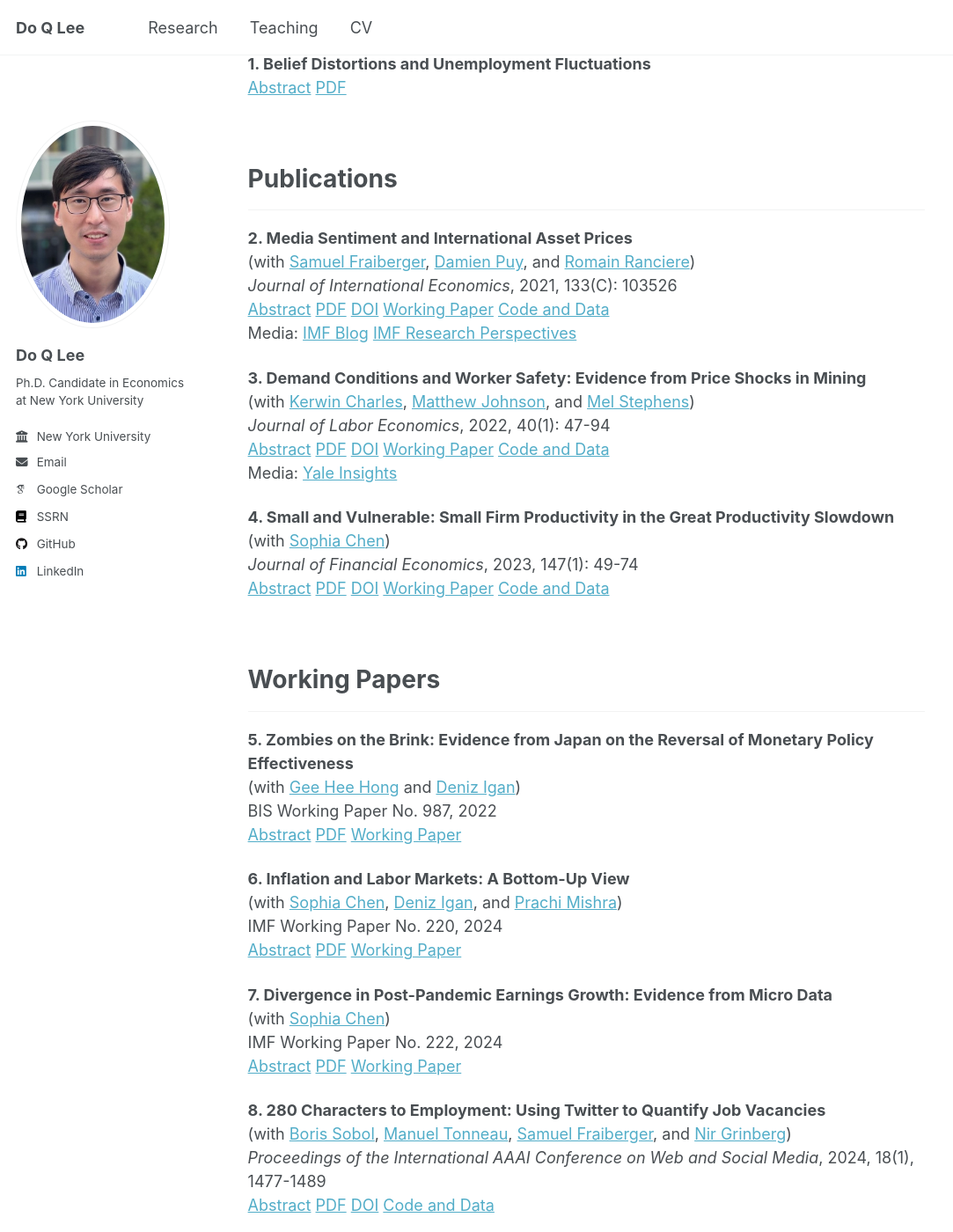
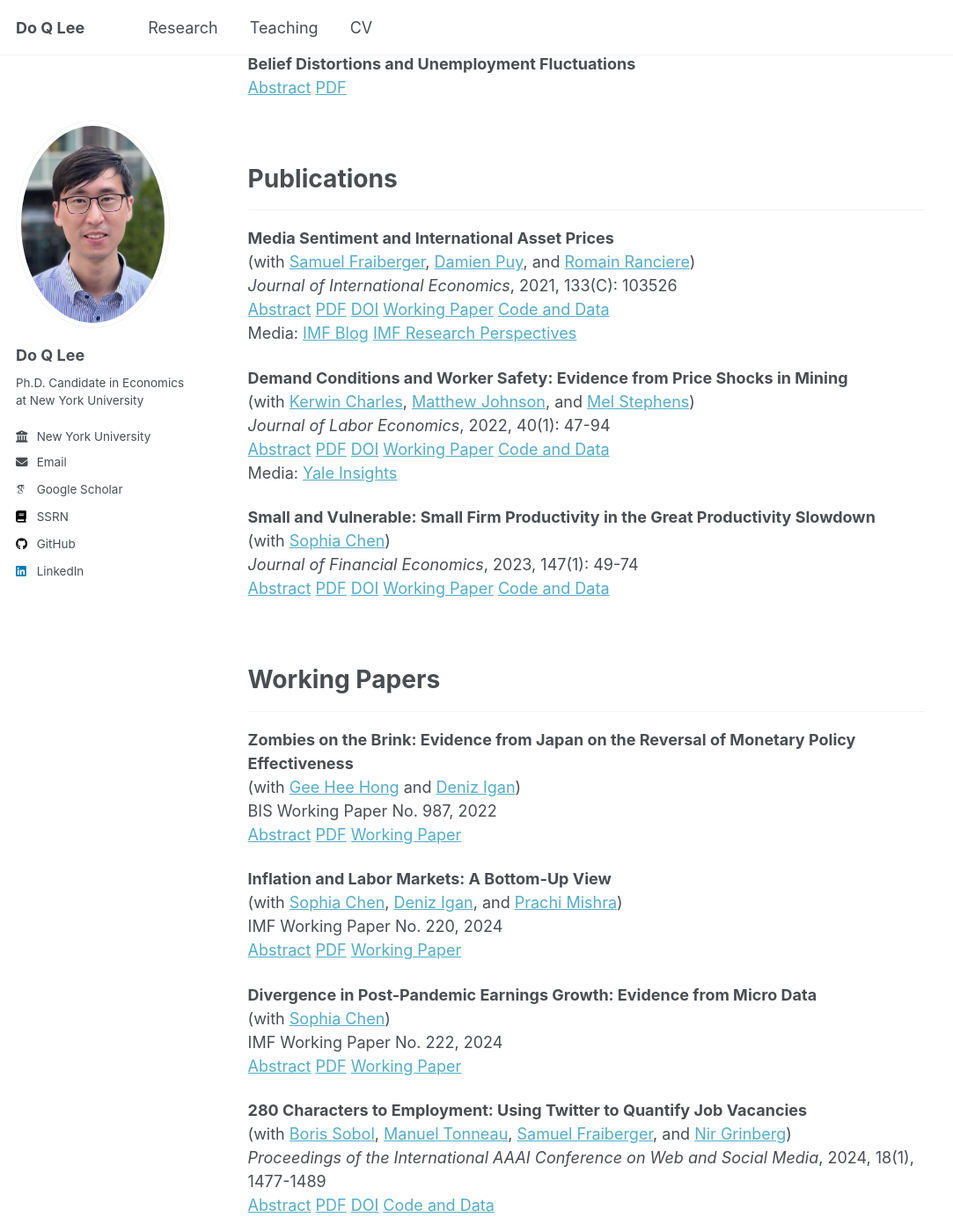
Before and after one commit to doqlee/doqlee.github.io, a Jekyll site: the page built from _pages/main.md, in a window 1280 px wide and 1400 px high, scrolled down 537 px. Shown: the whole window at 88% size, without its empty margins (0-1083 px from the left). Built offline with Jekyll 4.4.1, drawn with Linux system fonts in a browser that asks for light colours; some web fonts are replaced; some of the changed text lies outside the part shown.

Commit message:
Update main.md

```diff
--- a/_pages/main.md
+++ b/_pages/main.md
@@ -34,7 +34,7 @@ Education
 Job Market Paper
 =========
 ---
-**1. Belief Distortions and Unemployment Fluctuations** \
+**Belief Distortions and Unemployment Fluctuations** \
 <a href="#/" onclick="visib('BDUF')">Abstract</a> [PDF](../files/main.pdf)
 <div id="BDUF" style="display: none; text-align: justify; line-height: 1.2" >
 This paper studies the joint dynamics of asset prices and unemployment when expectations deviate from a rational benchmark. I decompose firms' hiring decisions into expected future cash flows and discount rates, both in the aggregate market (U.S. job filling rate) and the cross section (firm hiring rate). Under subjective beliefs implied by survey forecasts, hiring is driven by predictable errors in expected cash flows, while discount rates play a limited role. In contrast, rational expectations assign a dominant role to discount rates, suggesting that subjective beliefs overestimate the importance of cash flows. A search and matching model in which agents learn with fading memory about stock prices and cash flows can reproduce these patterns and generate realistic unemployment volatility.
@@ -46,7 +46,7 @@ This paper studies the joint dynamics of asset prices and unemployment when expe
 Publications
 =========
 ---
-**2. Media Sentiment and International Asset Prices** \
+**Media Sentiment and International Asset Prices** \
 (with [Samuel Fraiberger](https://www.samuelfraiberger.com/), [Damien Puy](https://sites.google.com/view/damienpuy), and [Romain Ranciere](https://rranciere.academia.edu/)) \
 *Journal of International Economics*, 2021, 133(C): 103526 \
 <a href="#/" onclick="visib('FLPR2021')">Abstract</a> [PDF](../files/mediaSentiment.pdf) [DOI](https://doi.org/10.1016/j.jinteco.2021.103526) [Working Paper](https://www.nber.org/papers/w25353) [Code and Data](https://doi.org/10.7910/DVN/QNKFJF) \
@@ -57,7 +57,7 @@ We investigate the relationship between media sentiment and international equity
 <IMG src="../files/FLPR2021.png"  alt="FLPR2021" style="width:70%; height:auto;"/>
 </div>
 
-**3. Demand Conditions and Worker Safety: Evidence from Price Shocks in Mining** \
+**Demand Conditions and Worker Safety: Evidence from Price Shocks in Mining** \
 (with [Kerwin Charles](https://faculty.som.yale.edu/kerwincharles/), [Matthew Johnson](https://sites.google.com/site/mslaterjohnson/home?authuser=0), and [Mel Stephens](https://sites.lsa.umich.edu/mstep/)) \
 *Journal of Labor Economics*, 2022, 40(1): 47-94 \
 <a href="#/" onclick="visib('CJLS2022')">Abstract</a> [PDF](../files/Mining.pdf) [DOI](https://doi.org/10.1086/713887) [Working Paper](https://www.nber.org/papers/w26401) [Code and Data](https://github.com/doqlee/mining) \
@@ -68,7 +68,7 @@ We investigate how demand conditions affect employers' provision of safety—som
 <IMG src="../files/CJLS2022.png"  alt="CJLS2022"/>
 </div>
 
-**4. Small and Vulnerable: Small Firm Productivity in the Great Productivity Slowdown** \
+**Small and Vulnerable: Small Firm Productivity in the Great Productivity Slowdown** \
 (with [Sophia Chen](https://sites.google.com/site/sophiachenecon/home)) \
 *Journal of Financial Economics*, 2023, 147(1): 49-74 \
 <a href="#/" onclick="visib('CL2023')">Abstract</a> [PDF](../files/SmallAndVulnerable.pdf) [DOI](https://doi.org/10.1016/j.jfineco.2022.09.007) [Working Paper](https://doi.org/10.5089/9781513564647.001) [Code and Data](https://doi.org/10.17632/49wv286my4.1)
@@ -83,7 +83,7 @@ Working Papers
 =========
 ---
 
-**5. Zombies on the Brink: Evidence from Japan on the Reversal of Monetary Policy Effectiveness** \
+**Zombies on the Brink: Evidence from Japan on the Reversal of Monetary Policy Effectiveness** \
 (with [Gee Hee Hong](https://sites.google.com/site/geeheehong/home) and [Deniz Igan](https://www.imf.org/en/Research/Researcher-CV/Author/Igan-Deniz?AuthID=163#Background)) \
 BIS Working Paper No. 987, 2022 \
 <a href="#/" onclick="visib('HIL2022')">Abstract</a> [PDF](../files/Japan.pdf) [Working Paper](https://www.bis.org/publ/work987.htm)
@@ -93,7 +93,7 @@ How does unconventional monetary policy affect corporate capital structure and i
 <IMG src="../files/HIL2022.png"  alt="HIL2022" style="width:70%; height:auto;"/>
 </div>
 
-**6. Inflation and Labor Markets: A Bottom-Up View** \
+**Inflation and Labor Markets: A Bottom-Up View** \
 (with [Sophia Chen](https://sites.google.com/site/sophiachenecon/home), [Deniz Igan](https://www.imf.org/en/Research/Researcher-CV/Author/Igan-Deniz?AuthID=163#Background), and [Prachi Mishra](https://prachimishra.in/)) \
 IMF Working Paper No. 220, 2024 \
 <a href="#/" onclick="visib('CILM2024')">Abstract</a> [PDF](../files/HomebaseInflation.pdf) [Working Paper](https://doi.org/10.5089/9798400291807.001)
@@ -103,7 +103,7 @@ U.S. inflation surged in 2021-22 and has since declined, driven largely by a sha
 <IMG src="../files/CILM2024.png"  alt="CILM2024" style="width:70%; height:auto;"/>
 </div>
 
-**7. Divergence in Post-Pandemic Earnings Growth: Evidence from Micro Data** \
+**Divergence in Post-Pandemic Earnings Growth: Evidence from Micro Data** \
 (with [Sophia Chen](https://sites.google.com/site/sophiachenecon/home)) \
 IMF Working Paper No. 222, 2024 \
 <a href="#/" onclick="visib('CL2024')">Abstract</a> [PDF](../files/HB_analysis.pdf) [Working Paper](https://doi.org/10.5089/9798400291814.001)
@@ -113,7 +113,7 @@ We analyze post-pandemic labor earnings using employer-employee data and find th
 <IMG src="../files/CL2024.png"  alt="CL2024" style="width:70%; height:auto;"/>
 </div>
 
-**8. 280 Characters to Employment: Using Twitter to Quantify Job Vacancies** \
+**280 Characters to Employment: Using Twitter to Quantify Job Vacancies** \
 (with [Boris Sobol](https://scholar.google.com/citations?user=LyWADs0AAAAJ&hl=en), [Manuel Tonneau](https://manueltonneau.com/), [Samuel Fraiberger](https://www.samuelfraiberger.com/), and [Nir Grinberg](https://cris.bgu.ac.il/en/persons/nir-grinberg)) \
 *Proceedings of the International AAAI Conference on Web and Social Media*, 2024, 18(1), 1477-1489 \
 <a href="#/" onclick="visib('STFGL2024')">Abstract</a> [PDF](../files/job_offers_twitter_icwsm_2023.pdf) [DOI](https://doi.org/10.1609/icwsm.v18i1.31403) [Code and Data](https://github.com/Socially-Embedded-Lab/twitter-job-postings)
@@ -135,13 +136,13 @@ Teaching
 =========
 ---
 
-* **Applied Statistics & Econometrics I-II** (Master’s)
-  *Teaching Assistant, NYU, 2021–2023*
-  Professors: [Banani Nandi](https://www.researchgate.net/profile/Banani-Nandi), [Bruce McNevin](https://www.brucemcnevin.org/), [Elena Goldman](https://www.pace.edu/profile/elena-goldman)
+**Applied Statistics & Econometrics I-II** (Master’s)
+*Teaching Assistant, NYU, 2021–2023*
+Professors: [Banani Nandi](https://www.researchgate.net/profile/Banani-Nandi), [Bruce McNevin](https://www.brucemcnevin.org/), [Elena Goldman](https://www.pace.edu/profile/elena-goldman)
 
-* **Intermediate Macroeconomics** (Undergraduate)
-  *Teaching Assistant, NYU, 2020*
-  Professor: [Jess Benhabib](https://sites.google.com/site/jessbenhabib/home?authuser=0)
+**Intermediate Macroeconomics** (Undergraduate)
+*Teaching Assistant, NYU, 2020*
+Professor: [Jess Benhabib](https://sites.google.com/site/jessbenhabib/home?authuser=0)
 
 
 [//]: This java script is the button to show abstract
```
Also changed, not shown: other parts of _pages/main.md (+3 -2 lines).
